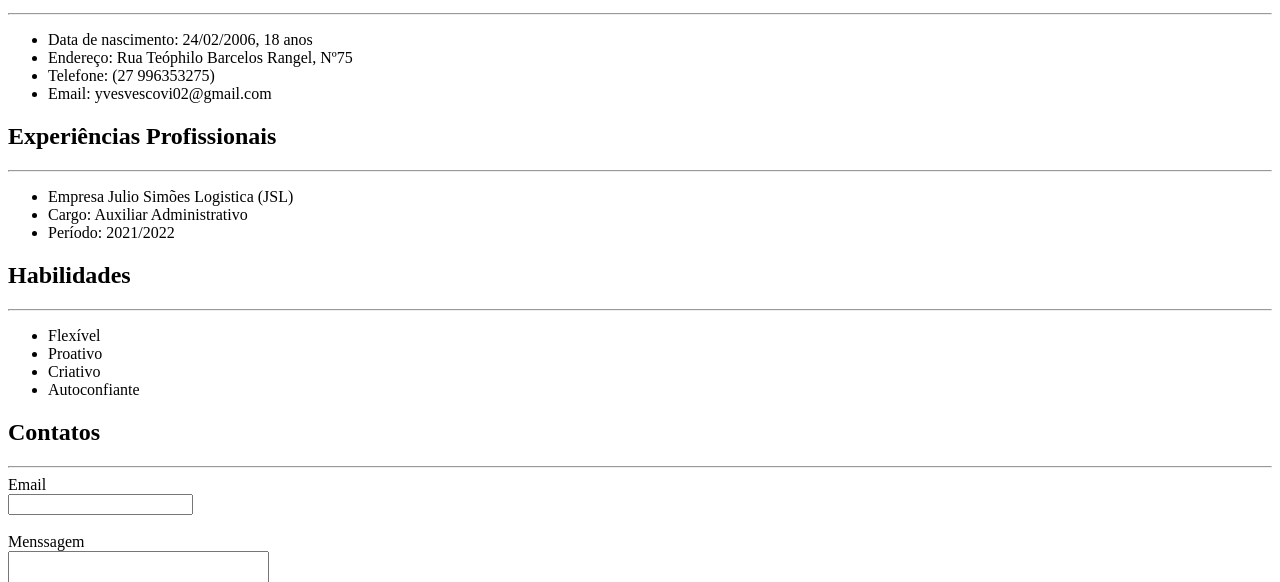
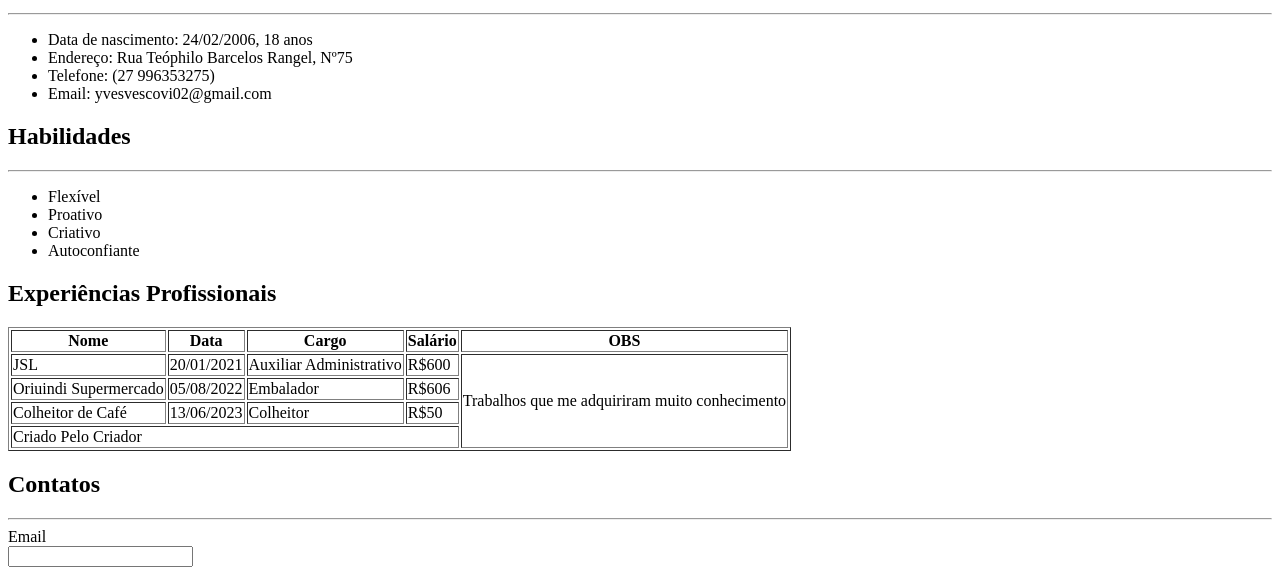
Before and after one commit to yvesvescovi/Curriculo-Yves, a plain HTML site: page index.html in a window 1280 px wide. Shown: the part 424-1006 px from the top of the page. Drawn offline with Linux system fonts and the light colour scheme.

Commit message:
Tabelas de Experiências Profissionais

```diff
--- a/index.html
+++ b/index.html
@@ -7,7 +7,8 @@
     <h1>Curriculo Profisional</h1>
     <img style="border-radius: 100px;" width="200px" src="WhatsApp-Image-2024-02-29-at-08.27.25.png" alt="Yves Eduardo">
     <h1>Yves Edurdo Ribeiro Vescovi</h1>
-    <p>Estou cursando Ciência da Computação na UVV, sou uma pessoa muito alegre e que sempre estou disposto a ajudar o próximo.</p>
+    <p>Estou cursando Ciência da Computação na UVV, sou uma pessoa muito alegre e que sempre estou disposto a ajudar o
+        próximo.</p>
     <hr>
     <ul>
         <li>Data de nascimento: 24/02/2006, 18 anos</li>
@@ -15,15 +16,6 @@
         <li>Telefone: (27 996353275)</li>
         <li>Email: yvesvescovi02@gmail.com</li>
     </ul>
-
-    <h2>Experiências Profissionais</h2>
-    <hr>
-    <ul>
-        <li>Empresa Julio Simões Logistica (JSL)</li>
-        <li>Cargo: Auxiliar Administrativo</li>
-        <li>Período: 2021/2022</li>
-    </ul>
-
     <h2>Habilidades</h2>
     <hr>
     <ul>
@@ -32,6 +24,42 @@
         <li>Criativo</li>
         <li>Autoconfiante</li>
     </ul>
+
+    <h2>Experiências Profissionais</h2>
+    <table border="1">
+        <thead>
+            <th>Nome</th>
+            <th>Data</th>
+            <th>Cargo</th>
+            <th>Salário</th>
+            <th>OBS</th>
+        </thead>
+        <tbody>
+            <tr>
+                <td>JSL</td>
+                <td>20/01/2021</td>
+                <td>Auxiliar Administrativo</td>
+                <td>R$600</td>
+                <td rowspan="4"> Trabalhos que me adquiriram muito conhecimento</td>
+            </tr>
+            <tr>
+                <td>Oriuindi Supermercado</td>
+                <td>05/08/2022</td>
+                <td>Embalador</td>
+                <td>R$606</td>
+            <tr>
+                <td>Colheitor de Café</td>
+                <td>13/06/2023</td>
+                <td>Colheitor</td>
+                <td>R$50</td>
+            </tr>
+
+
+            <tr>
+                <td colspan="4">Criado Pelo Criador</td>
+            </tr>
+        </tbody>
+    </table>
 
     <h2>Contatos</h2>
     <hr>
@@ -43,7 +71,7 @@
         <br>
         <label for="Menssagem">Menssagem</label>
         <br>
-        <textarea style="resize: none;" name="menssagem" cols="30" rows="10" ></textarea>
+        <textarea style="resize: none;" name="menssagem" cols="30" rows="10"></textarea>
         <br>
         <input type="submit">
     </form>
@@ -60,8 +88,6 @@
 
     <a href="https://github.com/yvesvescovi" target="_blank"><img width="30px"
             src="https://cdn-icons-png.flaticon.com/512/25/25231.png" alt=""></a>
-
-
 
 
 
```
